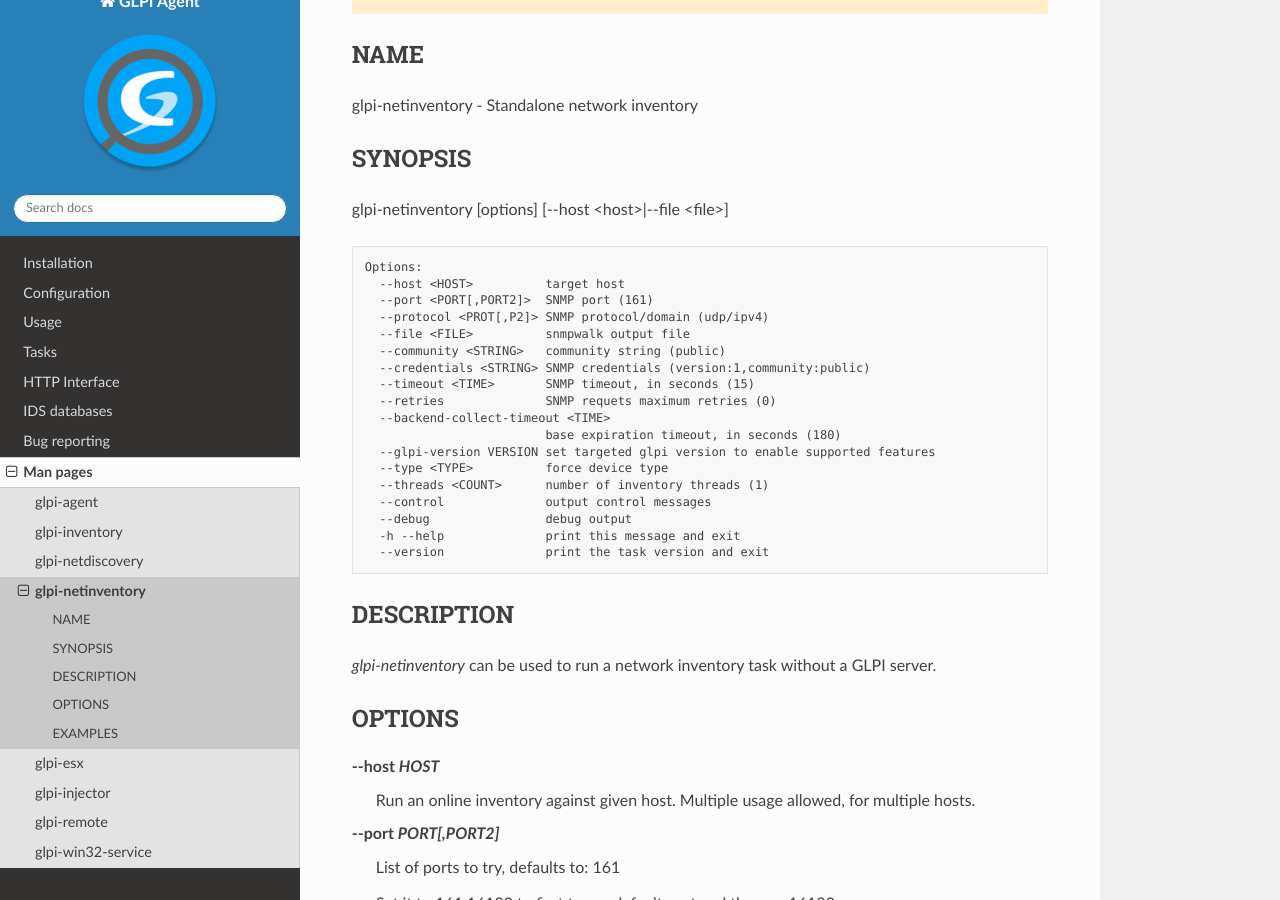
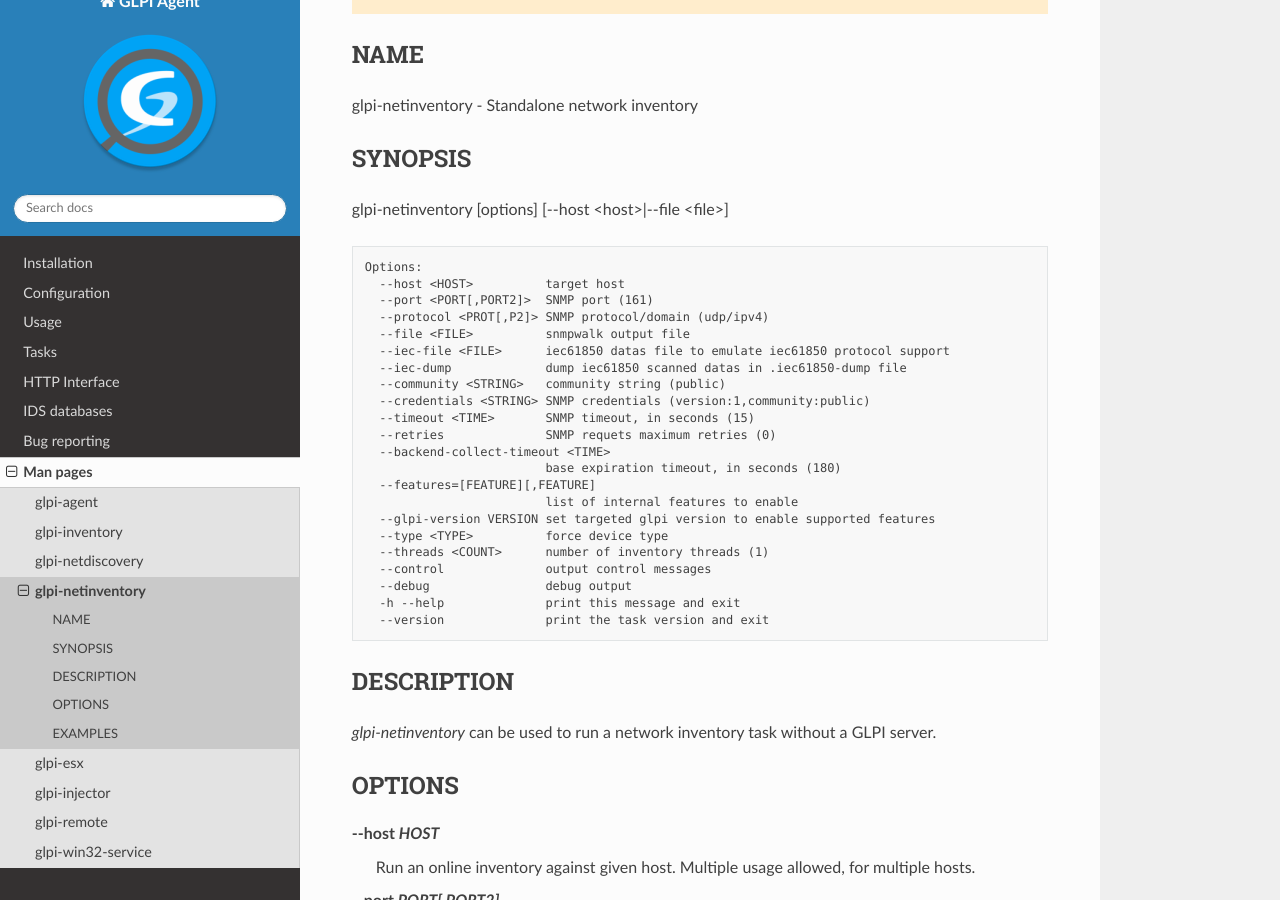
Before and after one commit to glpi-project/doc-agent, a Sphinx documentation site: the page built from source/man/glpi-netinventory.rst, in a window 1280 px wide and 900 px high, scrolled down 467 px. Built offline with Sphinx 7.4.7 and the Read the Docs theme 3.1.0, drawn with Linux system fonts in a browser that asks for light colours.

Commit message:
Updated man pages

```diff
--- a/source/man/glpi-netdiscovery.rst
+++ b/source/man/glpi-netdiscovery.rst
@@ -29,11 +29,15 @@
        --retries              SNMP requets maximum retries (0)
        --backend-collect-timeout <TIME>
                               base expiration timeout, in seconds (180)
+       --features=[FEATURE][,FEATURE]
+                              list of internal features to enable
        --entity <ENTITY>      GLPI entity
        --threads <COUNT>      number of discovery threads (1)
        --glpi-version VERSION set targeted glpi version to enable supported features
        --control              output control messages
        --file <FILE>          snmpwalk input file
+       --iec-file <FILE>      iec61850 datas file to emulate iec61850 protocol support
+       --iec-dump             dump iec61850 scanned datas in .iec61850-dump file
        -i --inventory         chain with netinventory task for discovered devices
        -s --save <FOLDER>     base folder where to save discovery and inventory xmls
                                - netdiscovery xmls will go in <FOLDER>/netdiscovery
--- a/source/man/glpi-netinventory.rst
+++ b/source/man/glpi-netinventory.rst
@@ -20,12 +20,16 @@
        --port <PORT[,PORT2]>  SNMP port (161)
        --protocol <PROT[,P2]> SNMP protocol/domain (udp/ipv4)
        --file <FILE>          snmpwalk output file
+       --iec-file <FILE>      iec61850 datas file to emulate iec61850 protocol support
+       --iec-dump             dump iec61850 scanned datas in .iec61850-dump file
        --community <STRING>   community string (public)
        --credentials <STRING> SNMP credentials (version:1,community:public)
        --timeout <TIME>       SNMP timeout, in seconds (15)
        --retries              SNMP requets maximum retries (0)
        --backend-collect-timeout <TIME>
                               base expiration timeout, in seconds (180)
+       --features=[FEATURE][,FEATURE]
+                              list of internal features to enable
        --glpi-version VERSION set targeted glpi version to enable supported features
        --type <TYPE>          force device type
        --threads <COUNT>      number of inventory threads (1)
```
Also changed, not shown: source/man/glpi-agent.rst (+8 -3 lines).
